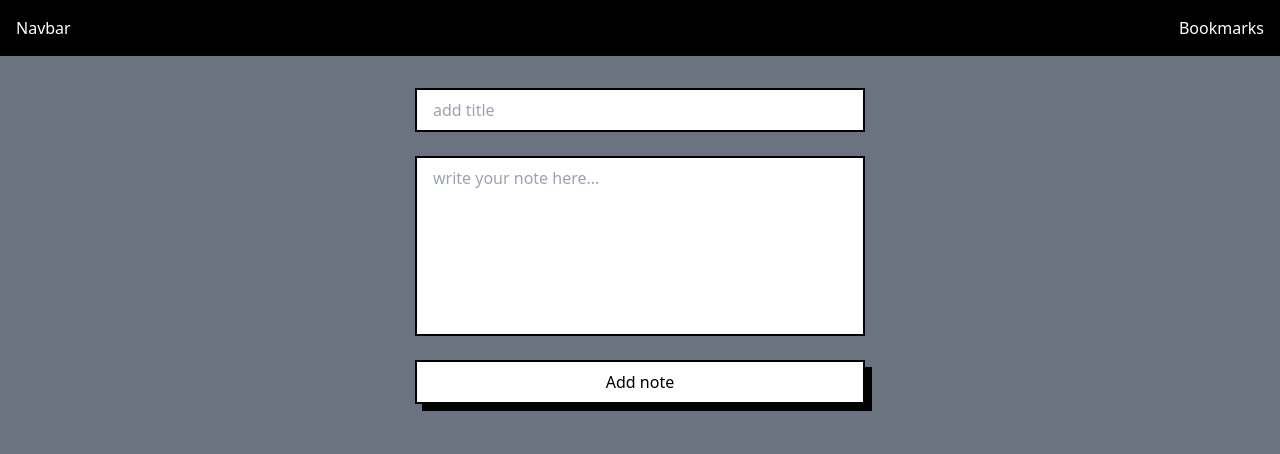
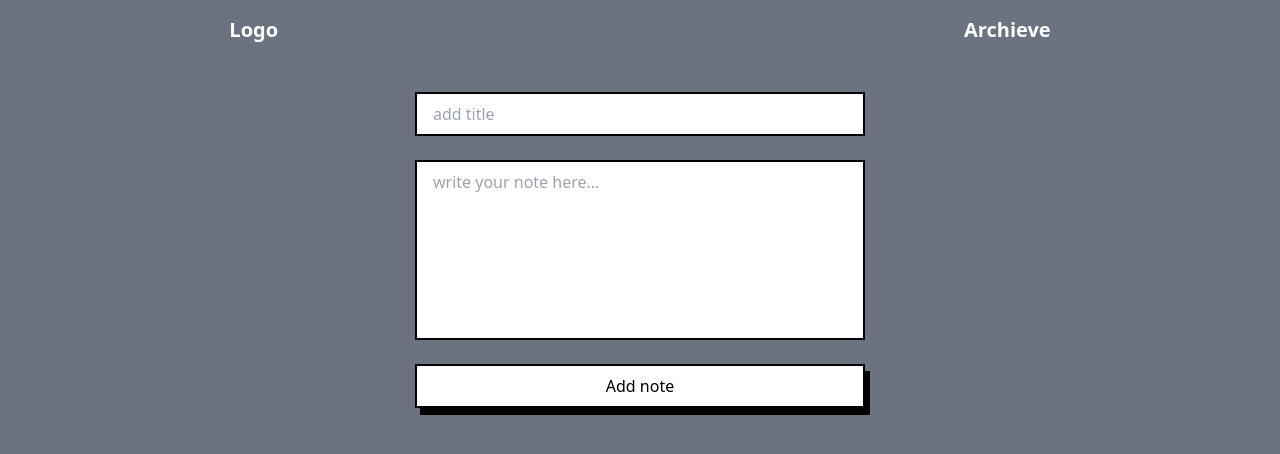
Before and after one commit to Maulidin-Ilham/idcamp-note-app, a React (Vite) app: page / in a window 1280 px wide. Shown: the top 454 px of the page. Built offline with nearby package versions, Linux system fonts and the light colour scheme.

Commit message:
fixing form design

```diff
--- a/src/components/Form.jsx
+++ b/src/components/Form.jsx
@@ -1,11 +1,11 @@
 const Form = () => {
   return (
     <div className="mt-8 w-2/3  flex justify-center items-center text-black">
-      <form action="" className="flex flex-col space-y-6">
+      <form action="" className="flex flex-col space-y-6 ">
         <input
           type="text"
           placeholder="add title"
-          className="w-[450px] px-4 py-2 border-2 border-black"
+          className="w-[450px] px-4 py-2 border-2 border-black font-"
         />
         <textarea
           name="body"
@@ -15,7 +15,7 @@ const Form = () => {
         ></textarea>
         <button
           type="submit"
-          className="bg-white py-2 px-4 shadow-[7px_7px_0_0_rgba(0,0,0,0.98)] hover:bg-gray-300 border-2 border-black"
+          className="bg-white py-2 px-4 shadow-[5px_7px_0_0_rgba(0,0,0,0.98)] hover:bg-gray-300 border-2 border-black"
         >
           Add note
         </button>
--- a/src/components/Navbar.jsx
+++ b/src/components/Navbar.jsx
@@ -1,12 +1,12 @@
 const Navbar = () => {
   return (
     <>
-      <div className="w-full bg-black flex justify-between p-4">
+      <div className="w-2/3  flex justify-between p-4">
         <div>
-          <h1>Navbar</h1>
+          <h1 className="text-xl font-semibold cursor-pointer ">Logo</h1>
         </div>
         <div>
-          <h1>Bookmarks</h1>
+          <h1 className="text-xl font-semibold cursor-pointer">Archieve</h1>
         </div>
       </div>
     </>
```
